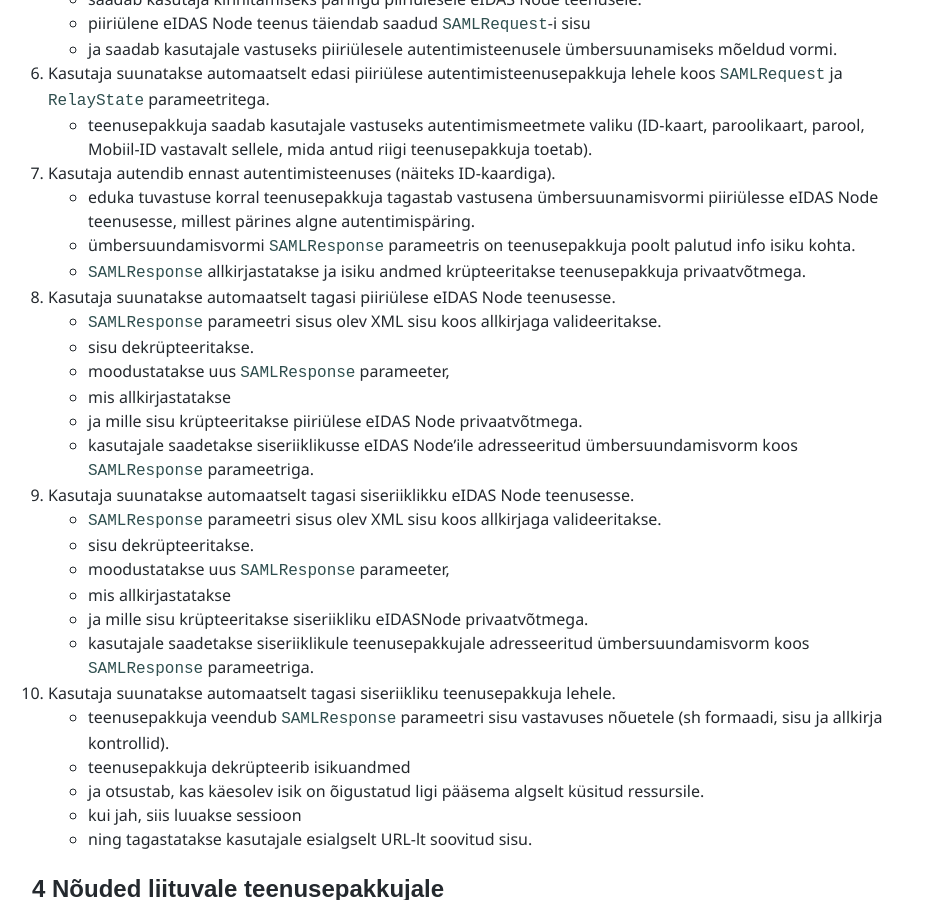
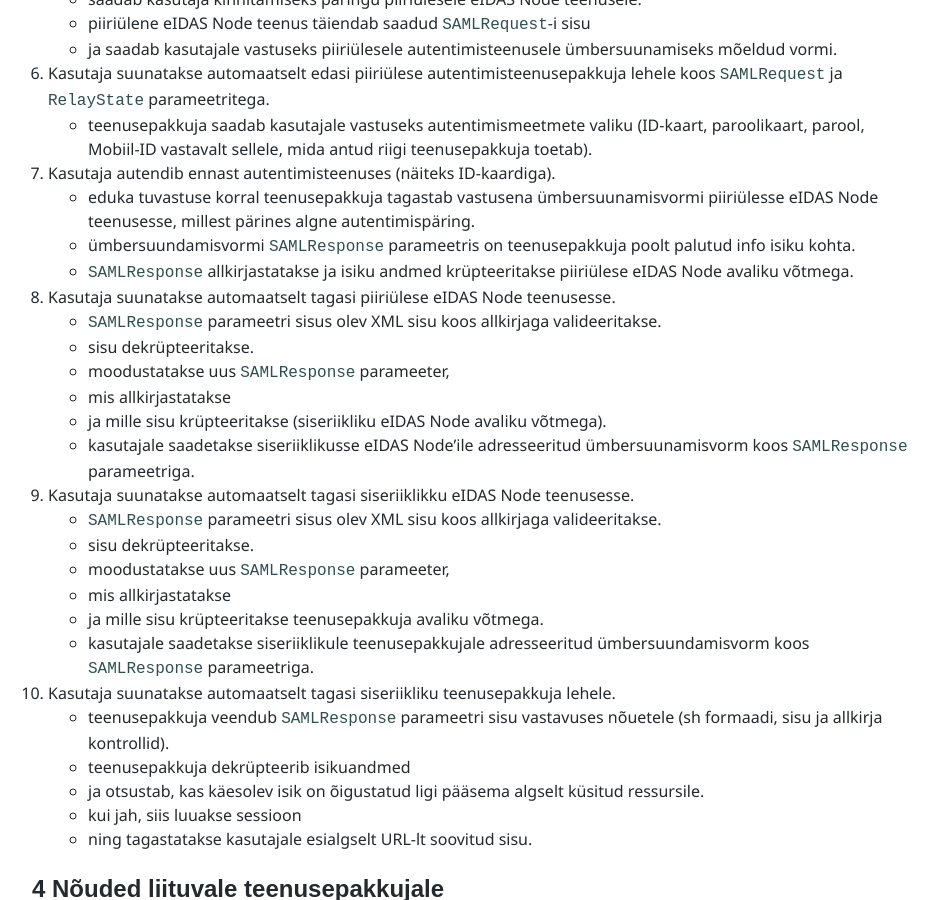
Before and after one commit to e-gov/eIDAS-Node, a Jekyll site: the page built from Spetsifikatsioon.md, in a window 1280 px wide and 900 px high, scrolled down 4364 px. Shown: the whole window, without its empty margins (0-948 px from the left). Built offline with Jekyll 4.4.1, drawn with Linux system fonts in a browser that asks for light colours; some of the changed text lies outside the part shown.

```diff
--- a/Spetsifikatsioon.md
+++ b/Spetsifikatsioon.md
@@ -81,22 +81,22 @@ Joonis 2.
 7. Kasutaja autendib ennast autentimisteenuses (näiteks ID-kaardiga).
     - eduka tuvastuse korral teenusepakkuja tagastab vastusena ümbersuunamisvormi piiriülesse eIDAS Node teenusesse, millest pärines algne autentimispäring.
     - ümbersuundamisvormi `SAMLResponse` parameetris on teenusepakkuja poolt palutud info isiku kohta.
-    - `SAMLResponse` allkirjastatakse ja isiku andmed krüpteeritakse teenusepakkuja privaatvõtmega.
+    - `SAMLResponse` allkirjastatakse ja isiku andmed krüpteeritakse piiriülese eIDAS Node avaliku võtmega.
 
 8. Kasutaja suunatakse automaatselt tagasi piiriülese eIDAS Node teenusesse.
     - `SAMLResponse` parameetri sisus olev XML sisu koos allkirjaga valideeritakse.
     - sisu dekrüpteeritakse.
     - moodustatakse uus `SAMLResponse` parameeter,
     - mis allkirjastatakse
-    - ja mille sisu krüpteeritakse piiriülese eIDAS Node privaatvõtmega.
-    - kasutajale saadetakse siseriiklikusse eIDAS Node'ile adresseeritud ümbersuundamisvorm koos `SAMLResponse` parameetriga.
+    - ja mille sisu krüpteeritakse (siseriikliku eIDAS Node avaliku võtmega).
+    - kasutajale saadetakse siseriiklikusse eIDAS Node'ile adresseeritud ümbersuunamisvorm koos `SAMLResponse` parameetriga.
 
 9. Kasutaja suunatakse automaatselt tagasi siseriiklikku eIDAS Node teenusesse.
     - `SAMLResponse` parameetri sisus olev XML sisu koos allkirjaga valideeritakse.
     - sisu dekrüpteeritakse.
     - moodustatakse uus `SAMLResponse` parameeter,
     - mis allkirjastatakse
-    - ja mille sisu krüpteeritakse siseriikliku eIDASNode privaatvõtmega.
+    - ja mille sisu krüpteeritakse teenusepakkuja avaliku võtmega.
     - kasutajale saadetakse siseriiklikule teenusepakkujale adresseeritud ümbersuundamisvorm koos `SAMLResponse` parameetriga.
 
 10. Kasutaja suunatakse automaatselt tagasi siseriikliku teenusepakkuja lehele.
```
Also changed, not shown: other parts of Spetsifikatsioon.md (+1 -1 lines), Ahel.md (added, +49 -0 lines), index.md (+2 -1 lines), img/AHEL.PNG (added), img/POC3.PNG (added).
